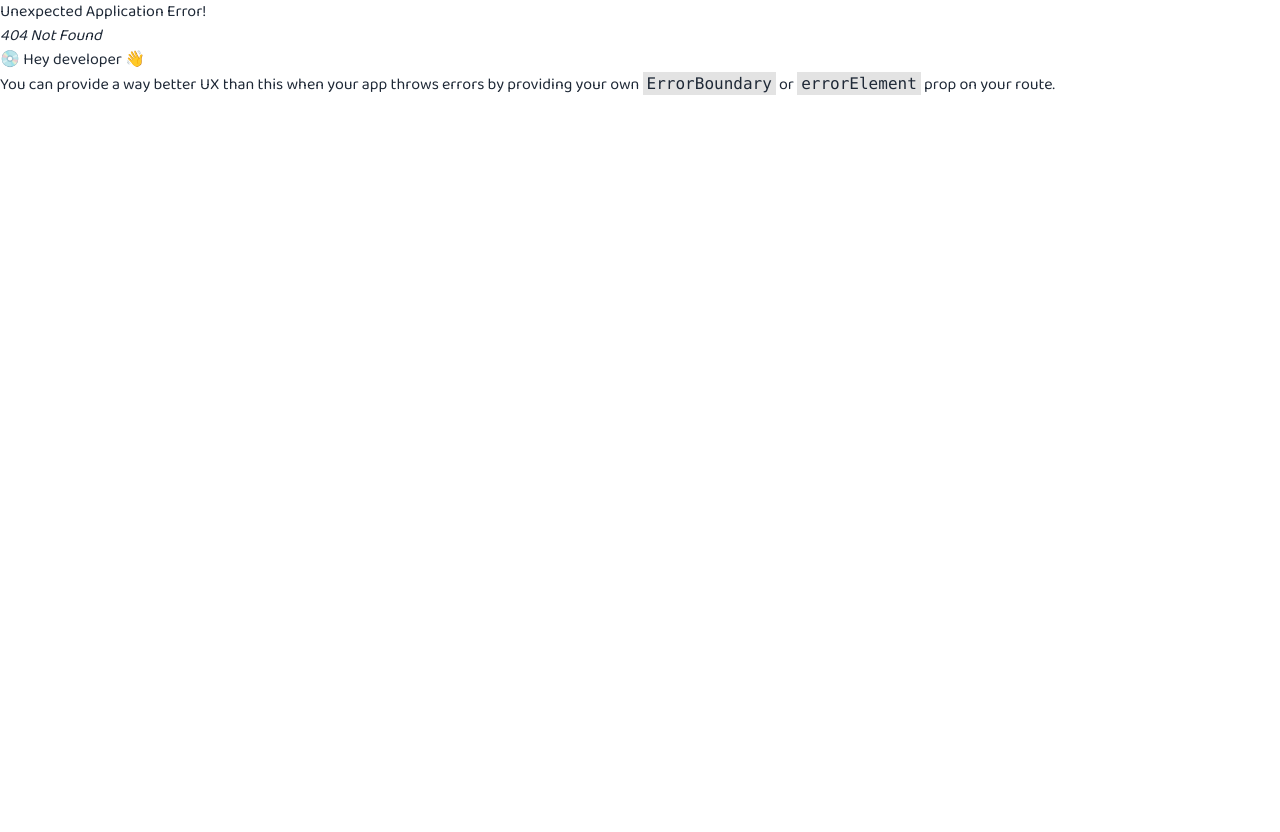
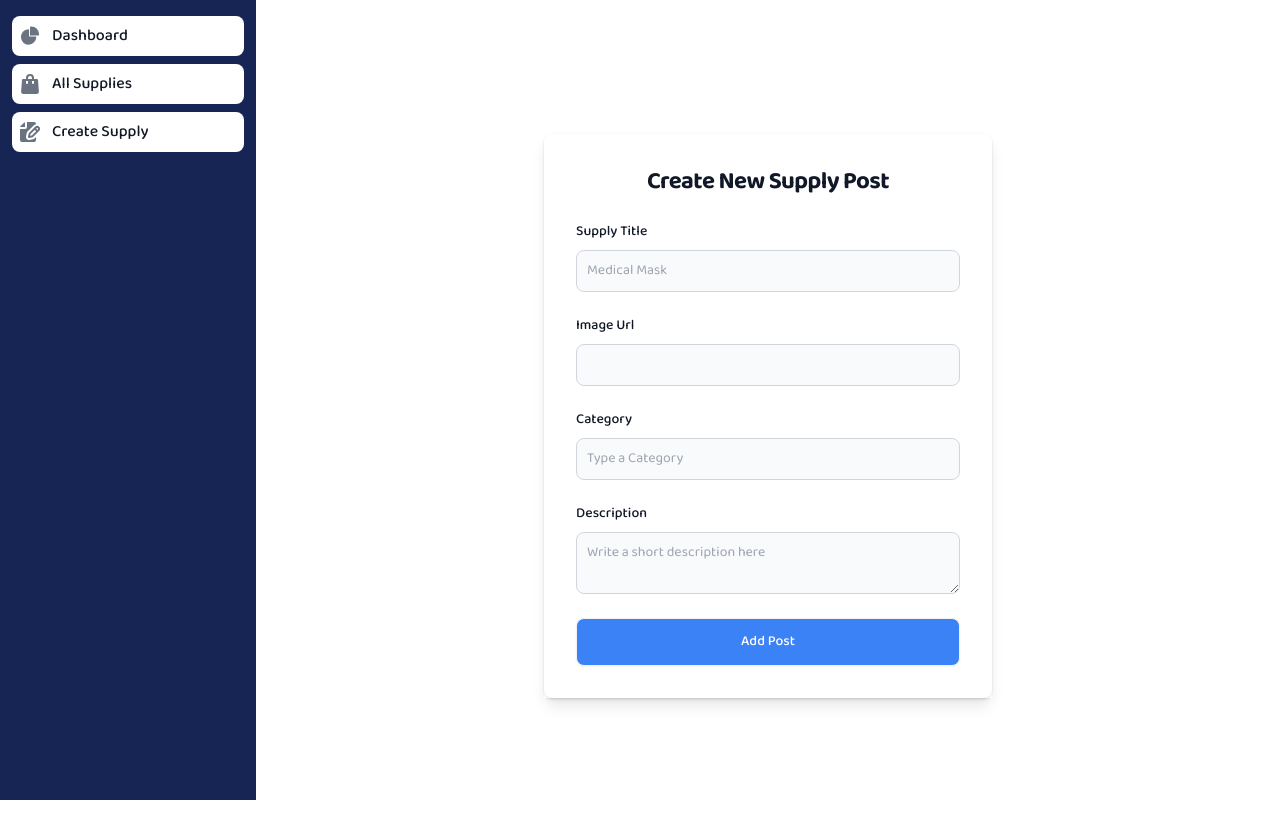
Before and after one commit to rasel-gannicus/Post-Disaster-Supply-Chain-Platform-with-redux-tailwind, a React (Vite) app: page /dashboard/create-supply in a window 1280 px wide. Before the commit this address had no page. Before the commit the page ends 800 px from the top, so only its background shows below. Built offline with nearby package versions, Linux system fonts and the light colour scheme; a web font is replaced by a local one.

Commit message:
create supply function initializing

```diff
--- /dev/null
+++ b/src/pages/Dashboard/Create New Supply/CreateSupply.tsx
@@ -0,0 +1,90 @@
+import { NavLink } from "react-router-dom";
+
+const CreateSupply = () => {
+  return (
+    <section className="">
+      <div className="flex flex-col items-center justify-center px-6 mx-auto md:h-screen lg:py-0">
+        <div className="w-full bg-white rounded-lg shadow dark:border md:mt-0 sm:max-w-md xl:p-0 dark:bg-gray-800 dark:border-gray-700">
+          <div className="p-6 space-y-4 md:space-y-6 sm:p-8 shadow-lg">
+            <h1 className="text-xl font-bold leading-tight tracking-tight text-gray-900 md:text-2xl dark:text-white text-center">
+              Create New Supply Post
+            </h1>
+            <form className="space-y-4 md:space-y-6" action="#">
+              <div>
+                <label
+                  htmlFor="title"
+                  className="block mb-2 text-sm font-medium text-gray-900 dark:text-white"
+                >
+                  Supply Title
+                </label>
+                <input
+                  type="title"
+                  name="title"
+                  id="title"
+                  className="bg-gray-50 border border-gray-300 text-gray-900 sm:text-sm rounded-lg focus:ring-primary-600 focus:border-primary-600 block w-full p-2.5 dark:bg-gray-700 dark:border-gray-600 dark:placeholder-gray-400 dark:text-white dark:focus:ring-blue-500 dark:focus:border-blue-500"
+                  placeholder="Medical Mask"
+                  required
+                />
+              </div>
+              <div>
+                <label
+                  htmlFor="img"
+                  className="block mb-2 text-sm font-medium text-gray-900 dark:text-white"
+                >
+                  Image Url
+                </label>
+                <input
+                  type="img"
+                  name="img"
+                  id="img"
+                  className="bg-gray-50 border border-gray-300 text-gray-900 sm:text-sm rounded-lg focus:ring-primary-600 focus:border-primary-600 block w-full p-2.5 dark:bg-gray-700 dark:border-gray-600 dark:placeholder-gray-400 dark:text-white dark:focus:ring-blue-500 dark:focus:border-blue-500"
+                  placeholder=""
+                  required
+                />
+              </div>
+              <div>
+                <label
+                  htmlFor="category"
+                  className="block mb-2 text-sm font-medium text-gray-900 dark:text-white"
+                >
+                  Category
+                </label>
+                <input
+                  type="category"
+                  name="category"
+                  id="category"
+                  placeholder="Type a Category"
+                  className="bg-gray-50 border border-gray-300 text-gray-900 sm:text-sm rounded-lg focus:ring-primary-600 focus:border-primary-600 block w-full p-2.5 dark:bg-gray-700 dark:border-gray-600 dark:placeholder-gray-400 dark:text-white dark:focus:ring-blue-500 dark:focus:border-blue-500"
+                  required
+                />
+              </div>
+              <div>
+                <label
+                  htmlFor="description"
+                  className="block mb-2 text-sm font-medium text-gray-900 dark:text-white"
+                >
+                  Description
+                </label>
+                <textarea
+                  name="description"
+                  id="description"
+                  placeholder="Write a short description here"
+                  className="bg-gray-50 border border-gray-300 text-gray-900 sm:text-sm rounded-lg focus:ring-primary-600 focus:border-primary-600 block w-full p-2.5 dark:bg-gray-700 dark:border-gray-600 dark:placeholder-gray-400 dark:text-white dark:focus:ring-blue-500 dark:focus:border-blue-500"
+                  required
+                />
+              </div>
+              <button
+                type="submit"
+                className="btn w-full text-white bg-blue-500 hover:bg-blue-700 focus:ring-4 focus:outline-none focus:ring-primary-300 font-medium rounded-lg text-sm px-5 py-2.5 text-center dark:bg-blue-600 dark:hover:bg-blue-700 dark:focus:ring-primary-800 "
+              >
+                Add Post
+              </button>
+            </form>
+          </div>
+        </div>
+      </div>
+    </section>
+  );
+};
+
+export default CreateSupply;
--- a/src/pages/Dashboard/Dashboard All Supplies/AllSuppliesDashboard.tsx
+++ b/src/pages/Dashboard/Dashboard All Supplies/AllSuppliesDashboard.tsx
@@ -1,7 +1,56 @@
+import { useNavigate } from "react-router-dom";
+import { useGetAllSuppliesQuery } from "../../../Redux/app/supply slice/supplyApi";
+
 const AllSuppliesDashboard = () => {
+    const navigate = useNavigate();
+  // --- Fetching data from server using Redux toolkit Query
+  const { data, isLoading, isError, error } = useGetAllSuppliesQuery();
+
+  let content = null;
+  if (isLoading && !isError) {
+    content = <h1>Loading...</h1>;
+  }
+  if (!isLoading && isError) {
+    content = <p>{error?.error}</p>;
+  }
+  if (!isLoading && !isError && data.length === 0) {
+    content = <p>No Supply Found</p>;
+  }
+  if (!isLoading && !isError && data.length > 0) {
+    content = data.map((item) => (
+      <tr className="odd:bg-white odd:dark:bg-gray-900 even:bg-gray-50 even:dark:bg-gray-800 border-b dark:border-gray-700">
+        <th
+          scope="row"
+          className="px-6 py-4 font-medium text-gray-900 whitespace-nowrap dark:text-white"
+        >
+          {item.title}
+        </th>
+        <td className="px-6 py-4">{item.category}</td>
+        <td className="px-6 py-4">{item.amount}</td>
+        <td className="px-6 py-4 flex flex-col gap-1 md:flex md:flex-row">
+          <button className="btn btn-xs btn-warning font-normal">Edit</button>
+          <button className="btn btn-xs btn-neutral text-white font-normal ms-1">
+            Delete
+          </button>
+        </td>
+      </tr>
+    ));
+  }
+
   return (
     <div>
-      <div className="relative overflow-x-auto shadow-md sm:rounded-lg">
+      <h2 className="mt-10 text-center text-4xl font-semibold">
+        All Supply List
+      </h2>
+      <hr className="border-2 w-3/4 mx-auto mt-3 mb-8" />
+
+      <div className="text-center">
+        <button onClick={()=>navigate('/dashboard/create-supply')} className="btn btn-lg  mb-10 mx-auto text-center hover:btn-neutral">
+          Add New Supply
+        </button>
+      </div>
+
+      <div className="relative overflow-x-auto shadow-md sm:rounded-lg mb-40">
         <table className="w-full text-sm text-left rtl:text-right text-gray-500 dark:text-gray-400">
           <thead className="text-xs text-gray-700 uppercase bg-gray-50 dark:bg-gray-700 dark:text-gray-400">
             <tr>
@@ -19,33 +68,7 @@
               </th>
             </tr>
           </thead>
-          <tbody>
-
-
-            <tr className="odd:bg-white odd:dark:bg-gray-900 even:bg-gray-50 even:dark:bg-gray-800 border-b dark:border-gray-700">
-              <th
-                scope="row"
-                className="px-6 py-4 font-medium text-gray-900 whitespace-nowrap dark:text-white"
-              >
-                Magic Mouse 2
-              </th>
-              <td className="px-6 py-4">Accessories</td>
-              <td className="px-6 py-4">$99</td>
-              <td className="px-6 py-4">
-                {/* <a
-                  href="#"
-                  className="font-medium text-blue-600 dark:text-blue-500 hover:underline"
-                >
-                  Edit
-                </a> */}
-                <button className="btn btn-xs btn-warning font-normal">Edit</button>
-                <button className="btn btn-xs btn-neutral text-white font-normal ms-1">Delete</button>
-              </td>
-            </tr>
-
-
-
-          </tbody>
+          <tbody>{content}</tbody>
         </table>
       </div>
     </div>
--- a/src/routes/router.tsx
+++ b/src/routes/router.tsx
@@ -7,6 +7,7 @@
 import Register from "../pages/Register/Register";
 import DashBoard from "../pages/Dashboard/DashBoard";
 import AllSuppliesDashboard from "../pages/Dashboard/Dashboard All Supplies/AllSuppliesDashboard";
+import CreateSupply from "../pages/Dashboard/Create New Supply/CreateSupply";
 
 export const router = createBrowserRouter([
   {
@@ -49,8 +50,8 @@
             element: <AllSuppliesDashboard />,
           },
           {
-            path: "",
-            element: <Register />,
+            path: "create-supply",
+            element: <CreateSupply />,
           },
     ]
   },
```
